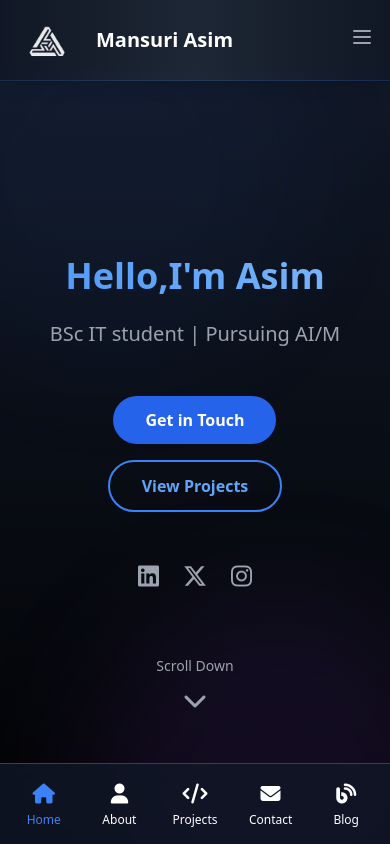
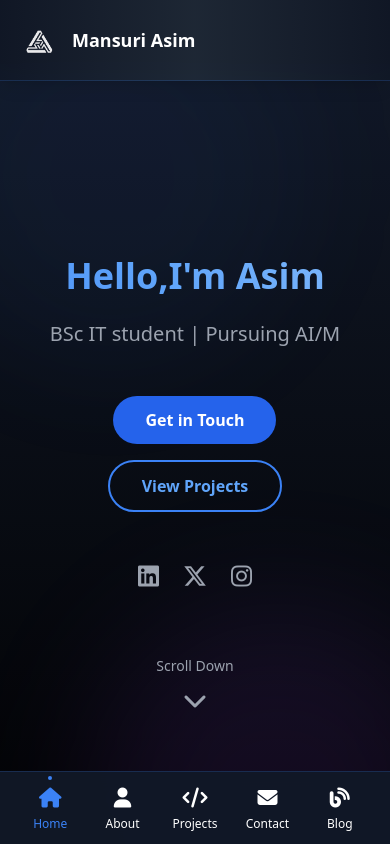
Before and after one commit to aasiimm/portfolio, a website: page index.html in a window 390 px wide. Shown: the top 844 px of the page. Drawn offline with nearby package versions, Linux system fonts and the light colour scheme.

Commit message:
made changes in experience

```diff
--- a/index.html
+++ b/index.html
@@ -26,6 +26,7 @@
                 left: 0;
                 right: 0;
                 z-index: 50;
+                padding-bottom: env(safe-area-inset-bottom);
             }
         }
 
@@ -95,12 +96,19 @@
         }
 
         @keyframes bounce {
-            0%, 20%, 50%, 80%, 100% {
+
+            0%,
+            20%,
+            50%,
+            80%,
+            100% {
                 transform: translateY(0);
             }
+
             40% {
                 transform: translateY(-10px);
             }
+
             60% {
                 transform: translateY(-5px);
             }
@@ -119,6 +127,53 @@
                 background-position: 0% 50%;
             }
         }
+
+        .mobile-navigation {
+            position: fixed;
+            bottom: 0;
+            left: 0;
+            right: 0;
+            z-index: 50;
+            padding-bottom: env(safe-area-inset-bottom);
+        }
+
+        .mobile-nav-link {
+            position: relative;
+            transition: all 0.3s ease;
+        }
+
+        .mobile-nav-link.active {
+            color: #3B82F6;
+        }
+
+        .mobile-nav-link.active::before {
+            content: '';
+            position: absolute;
+            top: -8px;
+            left: 50%;
+            transform: translateX(-50%);
+            width: 4px;
+            height: 4px;
+            border-radius: 50%;
+            background-color: #3B82F6;
+        }
+
+        .mobile-nav-link i {
+            transition: transform 0.2s ease;
+        }
+
+        .mobile-nav-link:active i {
+            transform: scale(0.9);
+        }
+
+        @media (max-width: 768px) {
+            .mobile-navigation {
+                background: rgba(17, 25, 40, 0.95);
+                backdrop-filter: blur(12px);
+                -webkit-backdrop-filter: blur(12px);
+                border-top: 1px solid rgba(59, 130, 246, 0.2);
+            }
+        }
     </style>
 </head>
 
@@ -129,14 +184,17 @@
         <div class="max-w-7xl mx-auto px-4 sm:px-6 lg:px-8">
             <div class="flex items-center justify-between h-20">
                 <!-- Logo and Name -->
-                <div class="flex items-center space-x-4">
-                    <div class="w-16 h-16 rounded-full flex items-center justify-center">
-                        <span class="text-xl font-bold"><img
-                                src="Images/Screenshot_2025-05-14_090636-removebg-preview (1).png" alt=""></span>
+                <div class="flex items-center md:space-x-4">
+                    <div class="flex items-center justify-center w-full md:w-auto">
+                        <div class="w-12 h-12 md:w-16 md:h-16 rounded-full flex items-center justify-center">
+                            <span class="text-xl font-bold"><img
+                                    src="Images/Screenshot_2025-05-14_090636-removebg-preview (1).png" alt="Logo"
+                                    class="w-full h-full object-contain"></span>
+                        </div>
+                        <a href="index.html"
+                            class="text-lg md:text-xl font-bold text-white hover:text-blue-400 transition-colors duration-300 ml-2">Mansuri
+                            Asim</a>
                     </div>
-                    <a href="index.html"
-                        class="text-xl font-bold text-white hover:text-blue-400 transition-colors duration-300">Mansuri
-                        Asim</a>
                 </div>
                 <!-- Desktop Navigation -->
                 <div class="hidden md:block">
@@ -148,41 +206,33 @@
                         <a href="blog.html" class="nav-link">Blog</a>
                     </div>
                 </div>
-                <!-- Mobile menu button -->
-                <div class="md:hidden">
-                    <button type="button" class="mobile-menu-button text-gray-400 hover:text-white focus:outline-none">
-                        <svg class="h-6 w-6" fill="none" viewBox="0 0 24 24" stroke="currentColor">
-                            <path stroke-linecap="round" stroke-linejoin="round" stroke-width="2"
-                                d="M4 6h16M4 12h16M4 18h16" />
-                        </svg>
-                    </button>
-                </div>
+
             </div>
         </div>
     </nav>
 
     <!-- Mobile Bottom Navigation -->
-    <nav class="mobile-navigation glass-effect border-t border-gray-700 md:hidden">
-        <div class="grid grid-cols-5 gap-1 p-2">
-            <a href="index.html" class="mobile-nav-link active flex flex-col items-center justify-center p-2">
+    <nav class="mobile-navigation md:hidden">
+        <div class="grid grid-cols-5 gap-1 px-4 py-3">
+            <a href="index.html" class="mobile-nav-link active flex flex-col items-center justify-center">
                 <i class="fas fa-home text-xl mb-1"></i>
-                <span class="text-xs">Home</span>
+                <span class="text-xs font-medium">Home</span>
             </a>
-            <a href="about.html" class="mobile-nav-link flex flex-col items-center justify-center p-2">
+            <a href="about.html" class="mobile-nav-link flex flex-col items-center justify-center">
                 <i class="fas fa-user text-xl mb-1"></i>
-                <span class="text-xs">About</span>
+                <span class="text-xs font-medium">About</span>
             </a>
-            <a href="projects.html" class="mobile-nav-link flex flex-col items-center justify-center p-2">
+            <a href="projects.html" class="mobile-nav-link flex flex-col items-center justify-center">
                 <i class="fas fa-code text-xl mb-1"></i>
-                <span class="text-xs">Projects</span>
+                <span class="text-xs font-medium">Projects</span>
             </a>
-            <a href="contact.html" class="mobile-nav-link flex flex-col items-center justify-center p-2">
+            <a href="contact.html" class="mobile-nav-link flex flex-col items-center justify-center">
                 <i class="fas fa-envelope text-xl mb-1"></i>
-                <span class="text-xs">Contact</span>
+                <span class="text-xs font-medium">Contact</span>
             </a>
-            <a href="blog.html" class="mobile-nav-link flex flex-col items-center justify-center p-2">
+            <a href="blog.html" class="mobile-nav-link flex flex-col items-center justify-center">
                 <i class="fas fa-blog text-xl mb-1"></i>
-                <span class="text-xs">Blog</span>
+                <span class="text-xs font-medium">Blog</span>
             </a>
         </div>
     </nav>
@@ -202,7 +252,8 @@
 
             <div class="text-center relative z-10">
                 <h1 class="text-4xl md:text-7xl font-bold mb-6 gradient-text">Hello,I'm Asim </h1>
-                <p class="text-xl md:text-2xl text-gray-400 mb-12 max-w-2xl mx-auto px-4">BSc IT student | Pursuing AI/M</p>
+                <p class="text-xl md:text-2xl text-gray-400 mb-12 max-w-2xl mx-auto px-4">BSc IT student | Pursuing AI/M
+                </p>
                 <div class="flex flex-col sm:flex-row gap-4 justify-center items-center">
                     <a href="#contact"
                         class="bg-blue-600 hover:bg-blue-700 text-white font-bold py-3 px-8 rounded-full transition duration-300 transform hover:scale-105">
@@ -216,20 +267,24 @@
 
                 <!-- Social Links -->
                 <div class="mt-12 flex justify-center space-x-6">
-                    <a href="https://www.linkedin.com/in/asim-mansuri-80830931a/" class="text-gray-400 hover:text-white transition-colors duration-300 transform hover:scale-110">
+                    <a href="https://www.linkedin.com/in/asim-mansuri-80830931a/"
+                        class="text-gray-400 hover:text-white transition-colors duration-300 transform hover:scale-110">
                         <i class="fab fa-linkedin text-2xl"></i>
                     </a>
-                    <a href="https://x.com/asim_mansurii" class="text-gray-400 hover:text-white transition-colors duration-300 transform hover:scale-110">
+                    <a href="https://x.com/asim_mansurii"
+                        class="text-gray-400 hover:text-white transition-colors duration-300 transform hover:scale-110">
                         <i class="fa-brands fa-x-twitter text-2xl"></i>
                     </a>
-                    <a href="https://www.instagram.com/asim.x7/" class="text-gray-400 hover:text-white transition-colors duration-300 transform hover:scale-110">
+                    <a href="https://www.instagram.com/asim.x7/"
+                        class="text-gray-400 hover:text-white transition-colors duration-300 transform hover:scale-110">
                         <i class="fab fa-instagram text-2xl"></i>
                     </a>
                 </div>
 
                 <!-- Scroll Indicator -->
                 <div class="mt-16 text-center">
-                    <div class="scroll-down flex flex-col items-center text-gray-400 cursor-pointer hover:text-gray-300">
+                    <div
+                        class="scroll-down flex flex-col items-center text-gray-400 cursor-pointer hover:text-gray-300">
                         <span class="text-sm mb-2">Scroll Down</span>
                         <i class="fas fa-chevron-down text-2xl"></i>
                     </div>
@@ -272,7 +327,8 @@
             <div class="flex justify-between items-center">
                 <p class="text-gray-400">&copy; 2024 Mansuri Asim. All rights reserved.</p>
                 <div class="flex space-x-6">
-                    <a href="https://www.linkedin.com/in/asim-mansuri-80830931a/" class="text-gray-400 hover:text-white">
+                    <a href="https://www.linkedin.com/in/asim-mansuri-80830931a/"
+                        class="text-gray-400 hover:text-white">
                         <i class="fab fa-linkedin text-2xl"></i>
                     </a>
                     <a href="https://x.com/asim_mansurii" class="text-gray-400 hover:text-white">
@@ -287,26 +343,10 @@
     </footer>
 
     <script>
-        // Mobile menu toggle
-        const mobileMenuButton = document.querySelector('.mobile-menu-button');
-        const mobileMenu = document.querySelector('.mobile-menu');
-
-        mobileMenuButton.addEventListener('click', () => {
-            mobileMenu.classList.toggle('hidden');
-        });
-
         // Scroll down functionality
         document.querySelector('.scroll-down').addEventListener('click', () => {
             const educationSection = document.querySelector('#education');
             educationSection.scrollIntoView({ behavior: 'smooth' });
-        });
-
-        // Close mobile menu when clicking a link
-        const mobileLinks = document.querySelectorAll('.mobile-menu a');
-        mobileLinks.forEach(link => {
-            link.addEventListener('click', () => {
-                mobileMenu.classList.add('hidden');
-            });
         });
 
         // Update mobile navigation active state
```
Also changed, not shown: about.html (+1 -1 lines), contact.html (+70 -8 lines).
